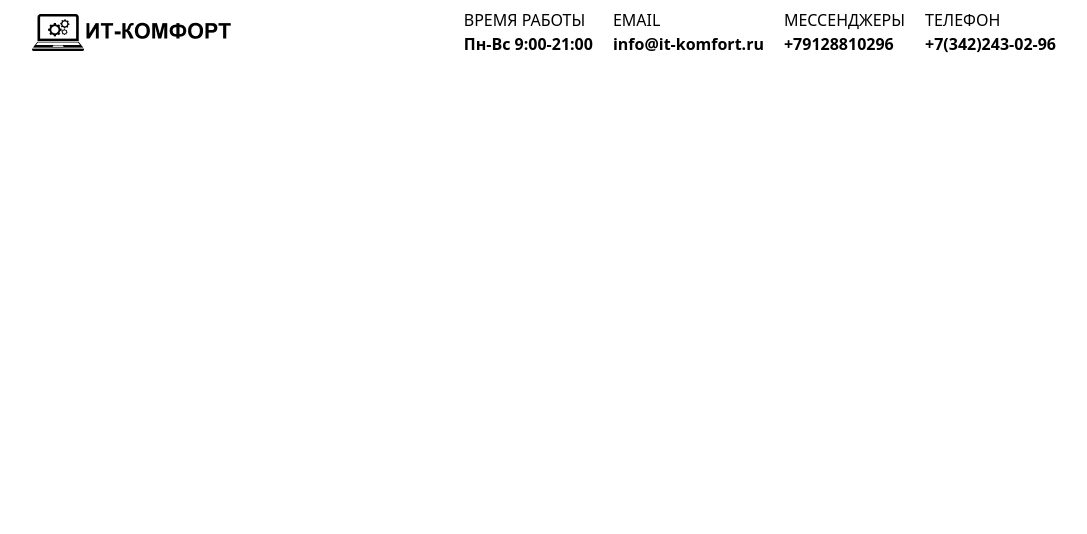
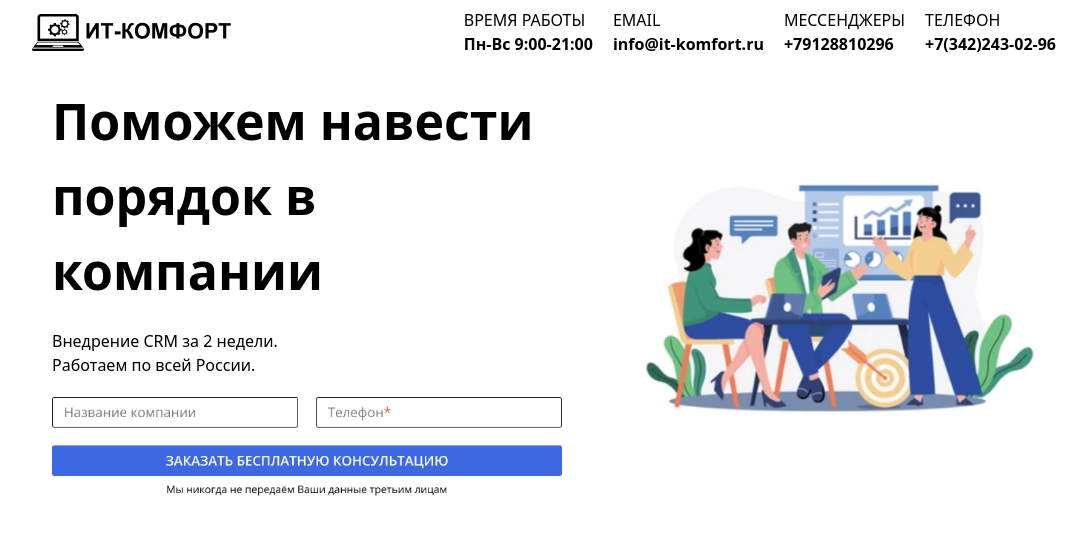
Before and after one commit to AbdumubinAmakov/Lesson1, a website: page src/index.html in a window 1280 px wide. Shown: the whole page, without its empty margins (96-1183 px from the left). Drawn offline with nearby package versions, Linux system fonts and the light colour scheme; files that its build step writes are made by us from their sources.

Commit message:
Section1

```diff
--- a/src/index.html
+++ b/src/index.html
@@ -12,7 +12,7 @@
     <header>
         <nav class="max-w-screen-lg m-auto flex justify-between py-2 items-center">
             <img src="./Logo (9).png" alt="">
-            <div class="flex gap-5">
+            <div class="hidden lg:flex  gap-5 ">
                 <div>
                     <p>ВРЕМЯ РАБОТЫ</p>
                     <h1 class=" font-bold">Пн-Вс 9:00-21:00</h1>
@@ -31,10 +31,21 @@
                 </div>
             </div>
         </nav>
-        <section>
-
+        <section class="max-w-screen-lg m-auto flex flex-col lg:flex-row justify-center lg:justify-between p-5 gap-20 items-center">
+            <div class="flex flex-col gap-5">
+                <h1 class="text-[50px] font-bold">Поможем
+                    навести порядок
+                    в компании</h1>
+                <p>Внедрение CRM за 2 недели. <br>
+                    Работаем по всей России.</p>
+                    <img src="./Form.png" alt="">
+            </div>
+            <img src="./image 15.png" alt="" class="lg:w-[40%]">
         </section>
     </header>
+    <div>
+
+    </div>
 </body>
 
 </html>
```
Also changed, not shown: src/Form.png (added), src/image 15.png (added).
